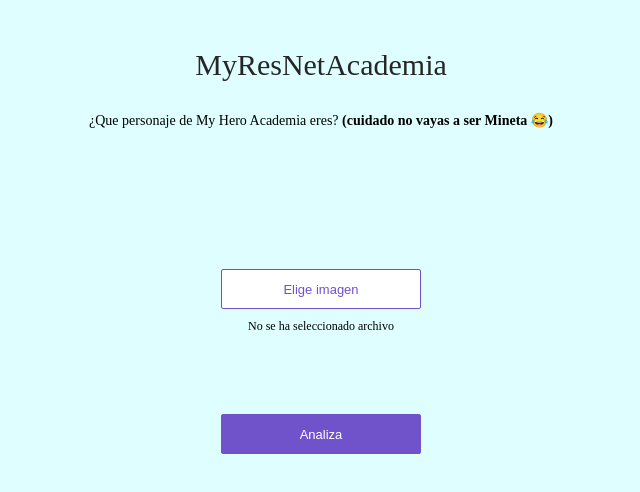
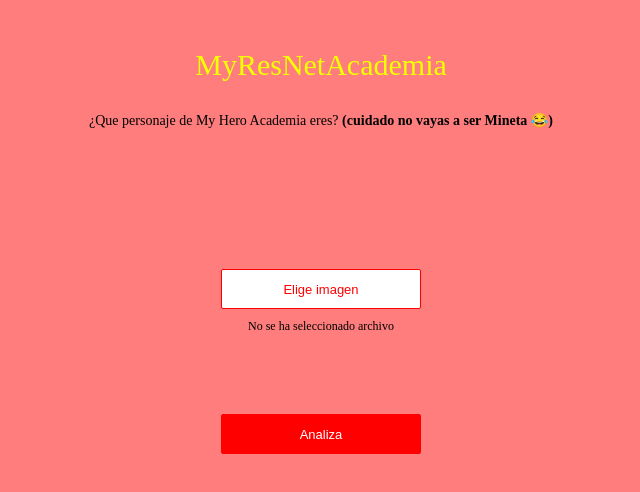
Before and after one commit to Javier-DlaP/web_page, a plain HTML site: page app/view/index.html in a window 1280 px wide. Shown: the whole page, without its empty margins (319-959 px from the left). Drawn offline with Linux system fonts and the light colour scheme.

Commit message:
Update style.css

```diff
--- a/app/static/style.css
+++ b/app/static/style.css
@@ -1,5 +1,5 @@
 body {
-    background-color: #defeff;
+    background-color: #ff7d7d;
 }
 
 .no-display {
@@ -17,7 +17,7 @@ body {
     font-size: 30px;
     margin-top: 1em;
     margin-bottom: 1em;
-    color: #262626;
+    color: #f2ff00;
 }
 
 .content {
@@ -44,17 +44,17 @@ button.choose-file-button {
     height: 40px;
     border-radius: 2px;
     background-color: #ffffff;
-    border: solid 1px #7052CB;
+    border: solid 1px #ff0000;
     font-size: 13px;
-    color: #7052CB;
+    color: #ff0000;
 }
 
 button.analyze-button {
     width: 200px;
     height: 40px;
-    border: solid 1px #7052CB;
+    border: solid 1px #ff0000;
     border-radius: 2px;
-    background-color: #7052CB;
+    background-color: #ff0000;
     font-size: 13px;
     color: #ffffff;
 }
```
